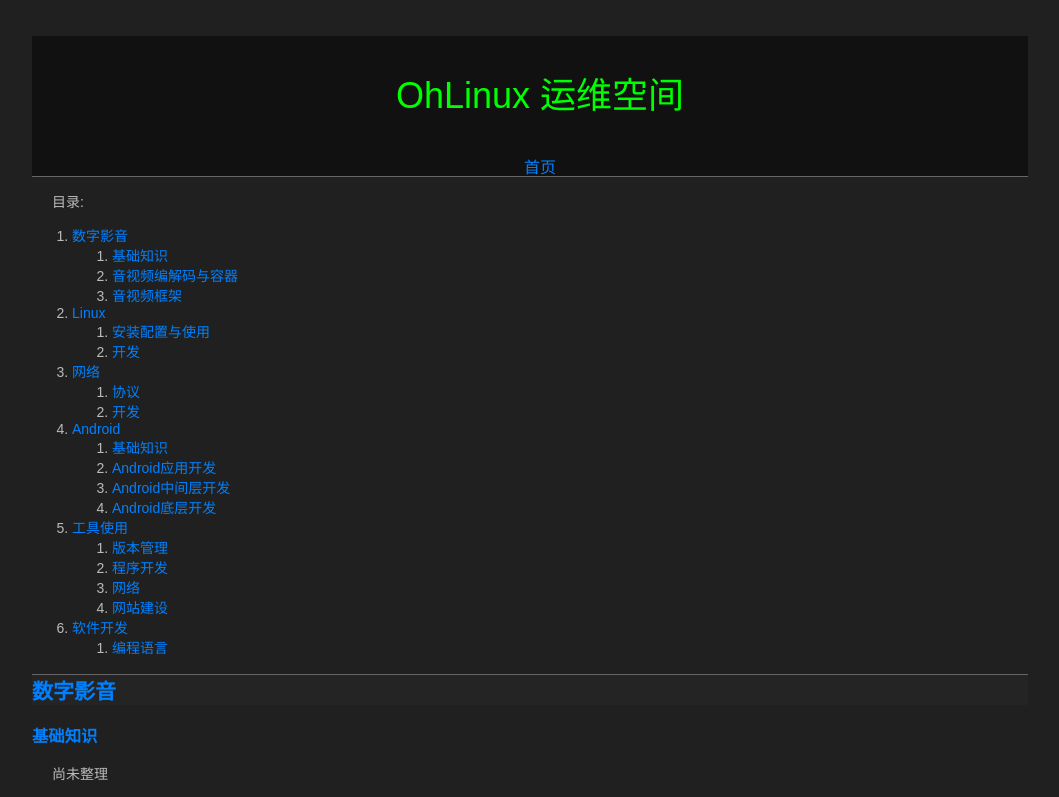
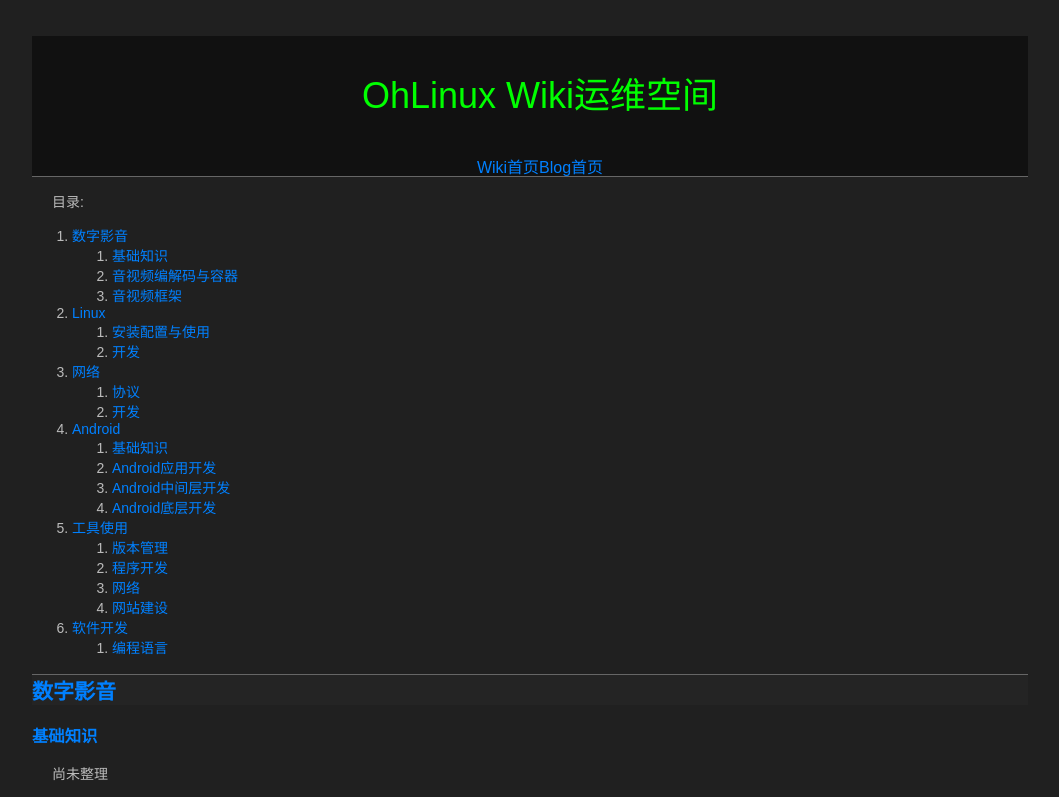
Before and after one commit to ohlinux/blog, a plain HTML site: page index.html in a window 1280 px wide. Shown: the top 797 px of the page, without its empty margins (110-1169 px from the left). Drawn offline with Linux system fonts and the light colour scheme.

Commit message:
添加blog首页

```diff
--- a/index.html
+++ b/index.html
@@ -40,8 +40,8 @@
 <div id="wrapper">
 
 <div id="header">
-    <p class="header_titleline">OhLinux 运维空间</p>
-    <p class="header_subline"><a href="/index.html">首页</a></p>
+    <p class="header_titleline">OhLinux Wiki运维空间</p>
+    <p class="header_subline"><a href="/index.html">Wiki首页</a><a href="http://www.ohlinux.com">Blog首页</a></p>
 </div>
 
 
```
Also changed, not shown: pageframe/header.html (+2 -2 lines), utils/sample.html (+2 -2 lines), wiki/dtv/codec/mpeg2.html (+2 -2 lines), wiki/sw_develop/language/shell.html (+2 -2 lines).
